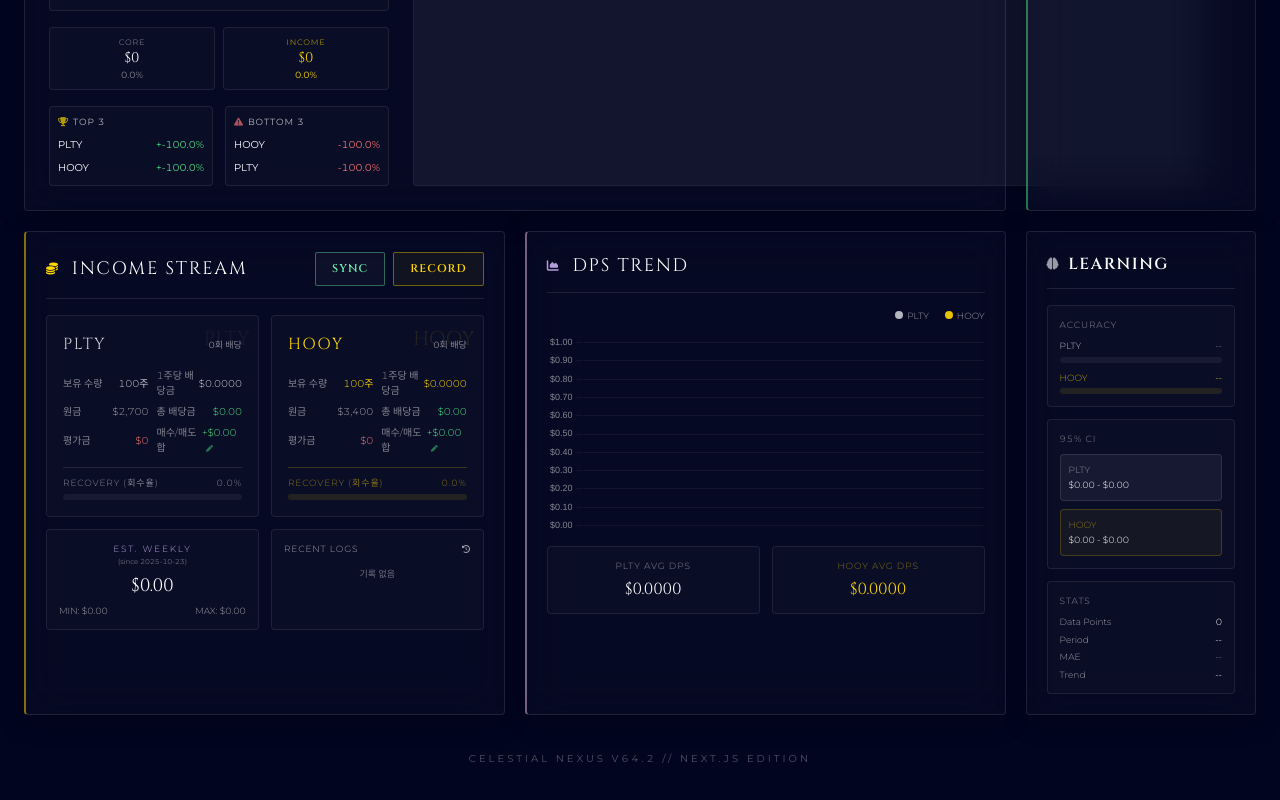
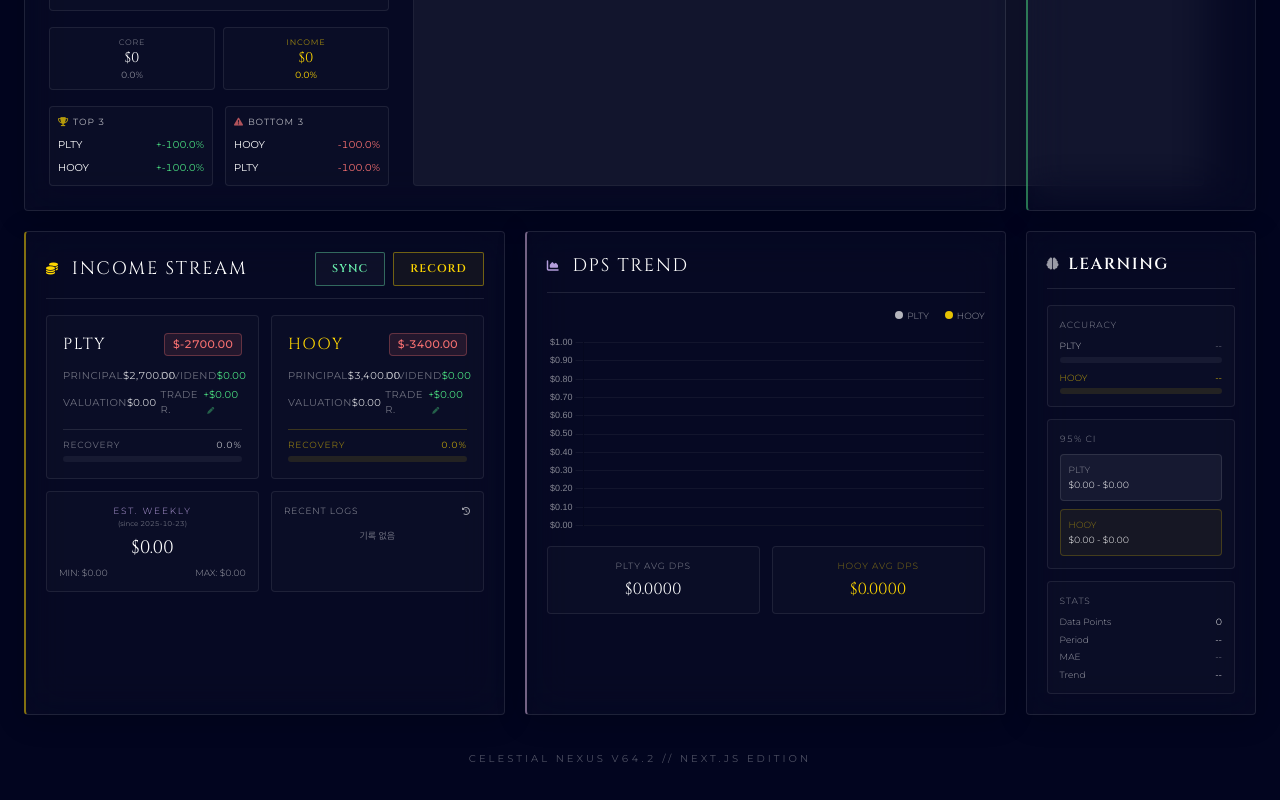
Before and after one commit to rotkf125-gif/nexus-Dashboard, a Next.js app: page / in a window 1280 px wide. Shown: the part 1090-1890 px from the top of the page. Built offline with nearby package versions, Linux system fonts and the light colour scheme.

Commit message:
Update IncomeStream card with Total Return

```diff
--- a/components/IncomeStream.tsx
+++ b/components/IncomeStream.tsx
@@ -31,27 +31,33 @@ export default function IncomeStream() {
         ? tickerDividends.reduce((sum, d) => sum + d.dps, 0) / dividendCount
         : 0;
 
-      // 원금 (매수 비용)
-      const costBasis = asset.qty * asset.avg;
+      // 원금 (매수 비용) - PRINCIPAL
+      const principal = asset.qty * asset.avg;
 
-      // 평가금 (현재 가치)
-      const currentValue = asset.qty * asset.price;
+      // 평가금 (현재 가치) - VALUATION
+      const valuation = asset.qty * asset.price;
 
-      // 매수/매도 합 (손실금액) - tradeSums에서 가져옴
+      // 미실현 수익금
+      const unrealizedPL = valuation - principal;
+
+      // 매수/매도 합 - TRADE RETURN
       const tradeReturn = tradeSums[asset.ticker] ?? 0;
 
-      // Recovery 진행률 (손실금액 기준)
-      const lossAmount = Math.abs(tradeReturn);
-      const recoveryPct = lossAmount > 0 ? Math.min(100, (totalDividend / lossAmount) * 100) : 0;
+      // Total Return = 매수/매도 합 + 미실현 수익금 + 누적 배당금
+      const totalReturn = tradeReturn + unrealizedPL + totalDividend;
+
+      // Recovery = 총 누적 배당금 / 원금 × 100
+      const recoveryPct = principal > 0 ? (totalDividend / principal) * 100 : 0;
 
       return {
         ticker: asset.ticker,
         qty: asset.qty,
         avgDps,
-        costBasis,
+        principal,
         totalDividend,
-        currentValue,
+        valuation,
         tradeReturn,
+        totalReturn,
         recoveryPct,
         dividendCount,
       };
@@ -89,7 +95,7 @@ export default function IncomeStream() {
       .slice(0, 5);
   }, [dividends]);
 
-  // 손실금액 입력 (브라우저 prompt 사용)
+  // Trade Return 입력 (브라우저 prompt 사용)
   const handleEditTradeReturn = (ticker: string, currentValue: number) => {
     const input = prompt(`Trade Return (${ticker}):`, currentValue.toString());
     if (input !== null) {
@@ -118,74 +124,59 @@ export default function IncomeStream() {
       <div className={`grid ${gridCols} gap-3`}>
         {incomeStats.map((stat, i) => {
           const isGold = i % 2 === 1;
-          const borderClass = isGold ? 'border-celestial-gold/20' : 'border-white/5';
-          const textClass = isGold ? 'text-celestial-gold' : 'text-white/80';
+          const borderClass = isGold ? 'border-celestial-gold/20' : 'border-white/10';
+          const textClass = isGold ? 'text-celestial-gold' : 'text-white';
           const barBg = isGold ? 'bg-celestial-gold/10' : 'bg-white/5';
           const barFill = isGold
             ? 'bg-gradient-to-r from-celestial-gold/50 to-celestial-gold'
             : 'bg-gradient-to-r from-white/30 to-white/60';
 
+          const totalReturnColor = stat.totalReturn >= 0 ? 'text-v64-success bg-v64-success/10 border-v64-success/30' : 'text-v64-danger bg-v64-danger/10 border-v64-danger/30';
+
           return (
             <div
               key={stat.ticker}
-              className={`inner-glass p-4 rounded border ${borderClass} relative overflow-hidden`}
+              className={`inner-glass p-4 rounded border ${borderClass}`}
             >
-              {/* Background ticker */}
-              <div className={`absolute top-0 right-0 p-2 text-[20px] font-display font-light ${isGold ? 'text-celestial-gold/10' : 'text-white/5'}`}>
-                {stat.ticker}
+              {/* Header: 종목명 + Total Return */}
+              <div className="flex justify-between items-center mb-3">
+                <span className={`text-base font-display tracking-widest ${textClass}`}>
+                  {stat.ticker}
+                </span>
+                <span className={`text-[11px] font-medium px-2 py-0.5 border rounded ${totalReturnColor}`}>
+                  {stat.totalReturn >= 0 ? '+' : ''}${stat.totalReturn.toFixed(2)}
+                </span>
               </div>
 
-              {/* Header */}
-              <div className="flex justify-between items-center mb-3 relative z-10">
-                <span className={`text-base font-light font-display tracking-widest ${textClass}`}>
-                  {stat.ticker}
-                </span>
-                <span className="text-[9px] opacity-50">{stat.dividendCount}회 배당</span>
-              </div>
-
-              {/* Stats Grid - 새로운 구성 */}
-              <div className="space-y-1.5 text-[10px] font-light mb-3">
-                {/* Row 1: 보유 수량 | 1주당 배당금 */}
-                <div className="grid grid-cols-2 gap-2">
+              {/* Stats Grid */}
+              <div className="space-y-1 text-[10px] mb-3">
+                {/* Row 1: PRINCIPAL | DIVIDEND */}
+                <div className="grid grid-cols-2 gap-4">
                   <div className="flex justify-between items-center">
-                    <span className="opacity-50">보유 수량</span>
-                    <span className={textClass}>{stat.qty.toLocaleString()}주</span>
+                    <span className="opacity-40 tracking-wider">PRINCIPAL</span>
+                    <span className="text-white/80">${stat.principal.toLocaleString(undefined, { minimumFractionDigits: 2, maximumFractionDigits: 2 })}</span>
                   </div>
                   <div className="flex justify-between items-center">
-                    <span className="opacity-50">1주당 배당금</span>
-                    <span className={textClass}>${stat.avgDps.toFixed(4)}</span>
-                  </div>
-                </div>
-
-                {/* Row 2: 원금 | 총 배당금 */}
-                <div className="grid grid-cols-2 gap-2">
-                  <div className="flex justify-between items-center">
-                    <span className="opacity-50">원금</span>
-                    <span className="text-white/60">${stat.costBasis.toLocaleString(undefined, { maximumFractionDigits: 2 })}</span>
-                  </div>
-                  <div className="flex justify-between items-center">
-                    <span className="opacity-50">총 배당금</span>
+                    <span className="opacity-40 tracking-wider">DIVIDEND</span>
                     <span className="text-v64-success">${stat.totalDividend.toFixed(2)}</span>
                   </div>
                 </div>
 
-                {/* Row 3: 평가금 | 매수/매도 합 */}
-                <div className="grid grid-cols-2 gap-2">
+                {/* Row 2: VALUATION | TRADE R. */}
+                <div className="grid grid-cols-2 gap-4">
                   <div className="flex justify-between items-center">
-                    <span className="opacity-50">평가금</span>
-                    <span className={stat.currentValue >= stat.costBasis ? 'text-v64-success' : 'text-v64-danger'}>
-                      ${stat.currentValue.toLocaleString(undefined, { maximumFractionDigits: 2 })}
-                    </span>
+                    <span className="opacity-40 tracking-wider">VALUATION</span>
+                    <span className="text-white/80">${stat.valuation.toLocaleString(undefined, { minimumFractionDigits: 2, maximumFractionDigits: 2 })}</span>
                   </div>
                   <div className="flex justify-between items-center">
-                    <span className="opacity-50">매수/매도 합</span>
+                    <span className="opacity-40 tracking-wider">TRADE R.</span>
                     <span
                       className={`cursor-pointer hover:opacity-80 ${stat.tradeReturn >= 0 ? 'text-v64-success' : 'text-v64-danger'}`}
                       onClick={() => handleEditTradeReturn(stat.ticker, stat.tradeReturn)}
                       title="클릭하여 수정"
                     >
                       {stat.tradeReturn >= 0 ? '+' : ''}${stat.tradeReturn.toFixed(2)}
-                      <i className="fas fa-pen text-[7px] ml-1 opacity-50" />
+                      <i className="fas fa-pen text-[7px] ml-1 opacity-40" />
                     </span>
                   </div>
                 </div>
@@ -193,9 +184,11 @@ export default function IncomeStream() {
 
               {/* Recovery Progress */}
               <div className={`border-t pt-2 ${isGold ? 'border-celestial-gold/20' : 'border-white/10'}`}>
-                <div className={`flex justify-between mb-1 text-[9px] tracking-widest font-light ${isGold ? 'text-celestial-gold/50' : 'opacity-50'}`}>
-                  <span>RECOVERY (회수율)</span>
-                  <span className={stat.recoveryPct >= 100 ? 'text-v64-success' : ''}>{stat.recoveryPct.toFixed(1)}%</span>
+                <div className="flex justify-between mb-1 text-[9px] tracking-widest">
+                  <span className={isGold ? 'text-celestial-gold/50' : 'opacity-40'}>RECOVERY</span>
+                  <span className={stat.recoveryPct >= 100 ? 'text-v64-success' : (isGold ? 'text-celestial-gold/70' : 'opacity-70')}>
+                    {stat.recoveryPct.toFixed(1)}%
+                  </span>
                 </div>
                 <div className={`w-full h-1.5 rounded-full overflow-hidden ${barBg}`}>
                   <div
```
